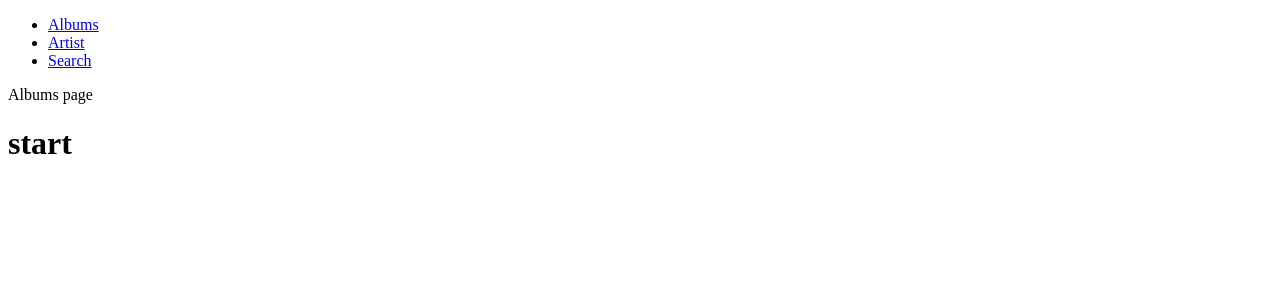
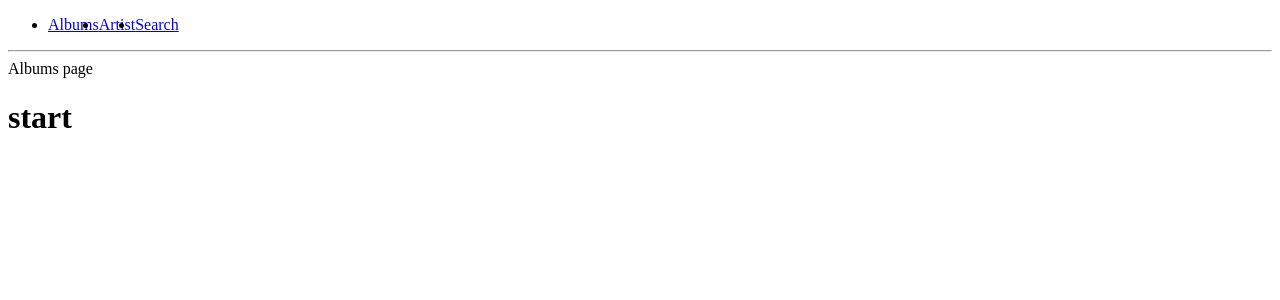
Before and after one commit to totherain155/project1, a React (Create React App) app: page / in a window 1280 px wide. Shown: the top 300 px of the page. Built offline with nearby package versions, Linux system fonts and the light colour scheme.

Commit message:
making header part

```diff
--- a/package.json
+++ b/package.json
@@ -10,6 +10,7 @@
     "react-dom": "^17.0.2",
     "react-router-dom": "^5.2.1",
     "react-scripts": "4.0.3",
+    "styled-components": "^5.3.1",
     "web-vitals": "^1.0.1"
   },
   "scripts": {
--- a/src/Components/App.js
+++ b/src/Components/App.js
@@ -1,12 +1,11 @@
 import React from "react";
 import Router from "Components/Router";
-import Header from "./Header";
 
 function App() {
   return (
     <>
-      <Header />
       <Router />
+
       <h1>start</h1>
     </>
   );
--- a/src/Components/Header.js
+++ b/src/Components/Header.js
@@ -1,17 +1,32 @@
 import React, { useState } from "react";
+import { Link } from "react-router-dom";
+import styled from "styled-components";
+
+const Header = styled.header``;
+
+const HeaderList = styled.ul`
+  display: flex;
+  &:hover {
+    background-color: yellow;
+  }
+`;
+
+const HeaderItem = styled.li``;
+
+const MLink = styled(Link)``;
 
 export default () => (
-  <header>
-    <ul>
-      <li>
-        <a href="/">Albums</a>
-      </li>
-      <li>
-        <a href="/artist">Artist</a>
-      </li>
-      <li>
-        <a href="/search">Search</a>
-      </li>
-    </ul>
-  </header>
+  <Header>
+    <HeaderList>
+      <HeaderItem>
+        <MLink to="/">Albums</MLink>
+      </HeaderItem>
+      <HeaderItem>
+        <MLink to="/artist">Artist</MLink>
+      </HeaderItem>
+      <HeaderItem>
+        <MLink to="/search">Search</MLink>
+      </HeaderItem>
+    </HeaderList>
+  </Header>
 );
--- a/src/Components/Router.js
+++ b/src/Components/Router.js
@@ -8,10 +8,14 @@ import {
 import Home from "Routes/Home";
 import Artist from "Routes/Artist";
 import Search from "Routes/Search";
+import Header from "./Header";
 
 export default () => (
   <>
     <Router>
+      <>
+        <Header />
+        <hr />
         <Switch>
           <Route path="/" exact component={Home} />
           <Route path="/artist" exact component={Artist} />
@@ -19,6 +23,7 @@ export default () => (
           {/*일치하는 router없다면 "/"로 보내줄 것이다. */}
           <Redirect from="*" to="/" />
         </Switch>
+      </>
     </Router>
   </>
 );
```
Also changed, not shown: 2 other files (tests, documents, lock files or other folders). Lines whose indentation alone changed are shown as unchanged.
